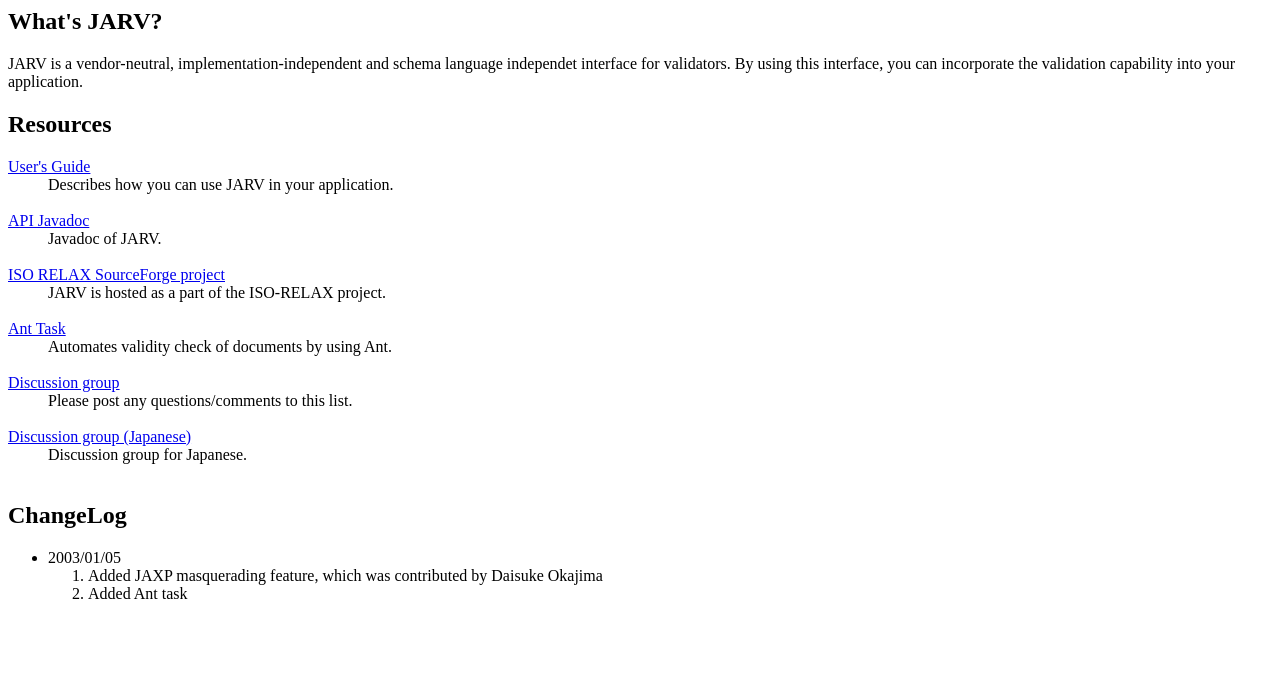
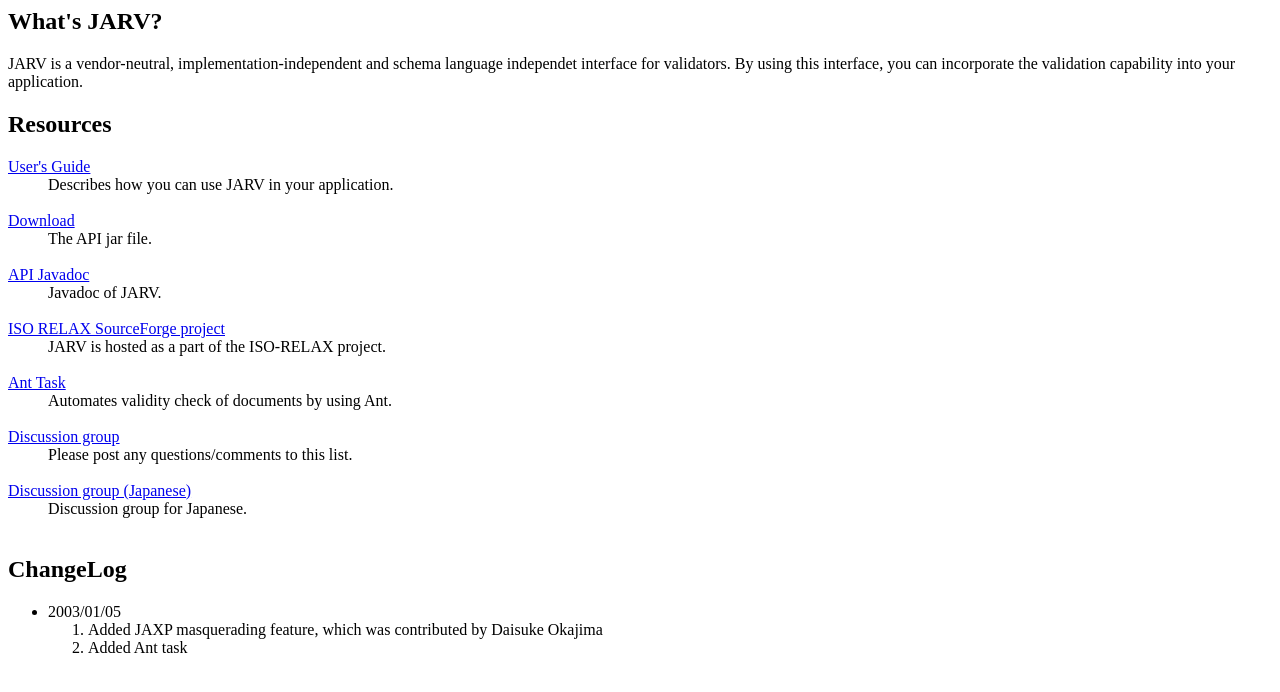
Before and after one commit to jvm-build-service-code/iso-relax, a plain HTML site: page www/JARV/index.html in a window 1280 px wide. Drawn offline with Linux system fonts and the light colour scheme.

Commit message:
added a link to the download page

```diff
--- a/www/JARV/index.html
+++ b/www/JARV/index.html
@@ -17,6 +17,14 @@
 			Describes how you can use JARV in your application.
 			<br><br>
 		</dd>
+
+		<dt><a href="http://sourceforge.net/project/showfiles.php?group_id=23719&release_id=133537">Download</a></dt>
+		<dd>
+			The API jar file.
+			<br><br>
+		</dd>
+
+
 		<dt><a href="http://iso-relax.sourceforge.net/apiDoc/">
 			API Javadoc
 		</a></dt>
@@ -24,6 +32,7 @@
 			Javadoc of JARV.
 			<br><br>
 		</dd>
+
 		<dt><a href="http://iso-relax.sourceforge.net/">
 			ISO RELAX SourceForge project
 		</a></dt>
@@ -31,11 +40,13 @@
 			JARV is hosted as a part of the ISO-RELAX project.
 			<br><br>
 		</dd>
+
 		<dt><a href="antTask.html">Ant Task</a></dt>
 		<dd>
 			Automates validity check of documents by using Ant.
 			<br><br>
 		</dd>
+
 		<dt><a href="http://www.yahoogroups.com/group/reldeve">
 			Discussion group
 		</a></dt>
@@ -43,6 +54,7 @@
 			Please post any questions/comments to this list.
 			<br><br>
 		</dd>
+
 		<dt><a href="http://www2.xml.gr.jp/1ml_main.html?MLID=relax-users-j">
 			Discussion group (Japanese)
 		</a></dt>
```
